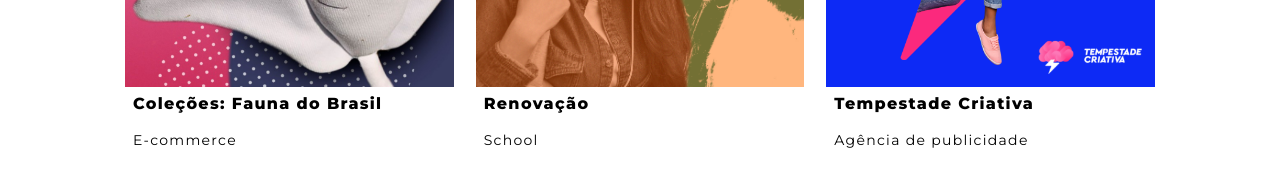
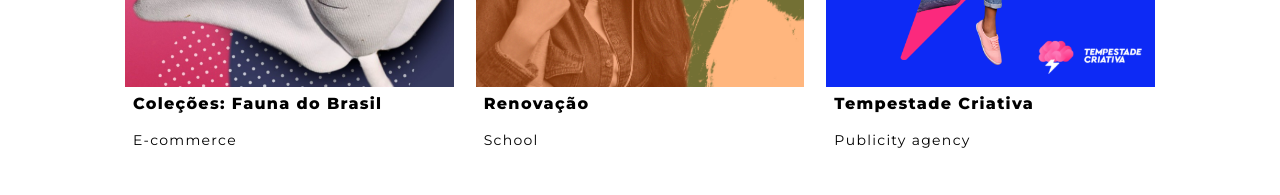
Before and after one commit to underdogbytes/portfolio, a Vue app: page / in a window 1280 px wide. Shown: the part 1740-1935 px from the top of the page. Built offline with nearby package versions, Linux system fonts and the light colour scheme.

Commit message:
:bug: fix[constants]: project
translate pt -> en

```diff
--- a/src/constants/projects.ts
+++ b/src/constants/projects.ts
@@ -27,7 +27,7 @@ const projects = [
     img: tempestade,
     name: 'Tempestade Criativa',
     description: 'Design by the talented Ito and developed with HTML/CSS/JS.',
-    type: 'Agência de publicidade',
+    type: 'Publicity agency',
     workedAs: ['developer'],
     skills: ['html/css/js'],
   },
```
